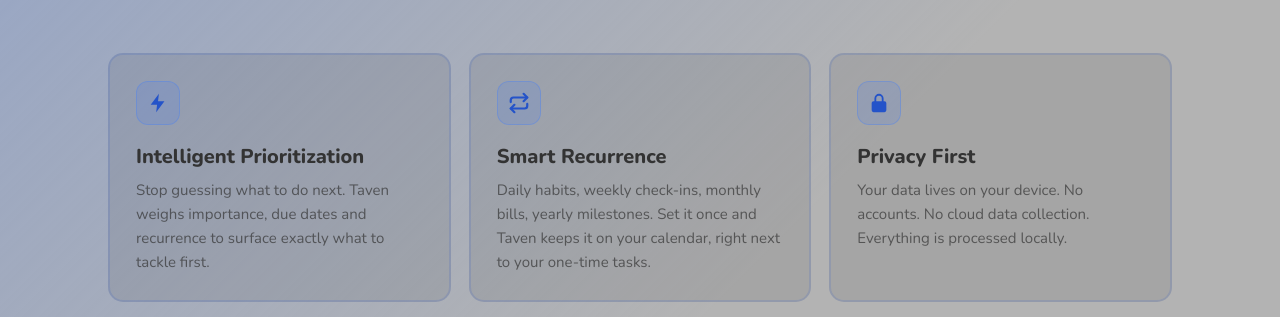
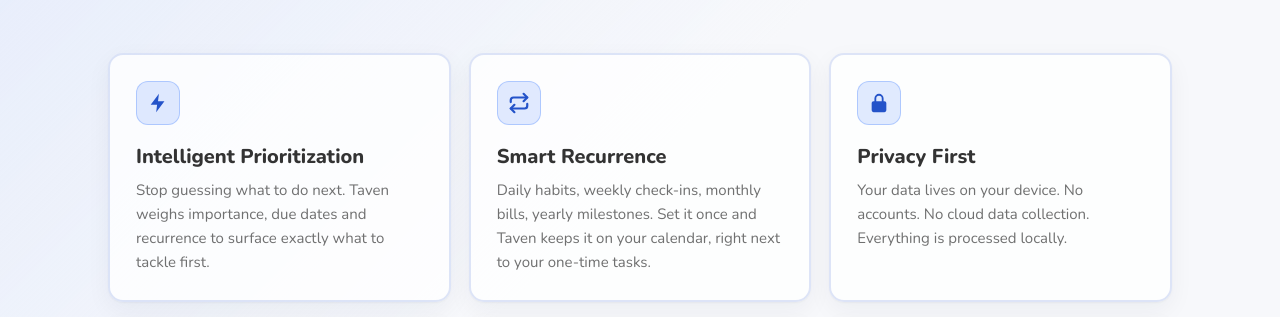
Before and after one commit to troisangle/Tavenweb, a plain HTML site: page features.html in a window 1280 px wide. Shown: the part 434-751 px from the top of the page. Drawn offline with nearby package versions, Linux system fonts and the light colour scheme.

Commit message:
Brighten the site to a near-white background
Background #b3b3b3 -> #f7f8fb, lighter blue tint, white frosted nav, and
white cards with a soft shadow so they still separate from the page.

Co-Authored-By: Claude Opus 5.5 <noreply@anthropic.com>
Claude-Session: https://claude.ai/code/session_01KQrYnkNEdZz7ujXprMdkLe

```diff
--- a/assets/site.css
+++ b/assets/site.css
@@ -4,9 +4,9 @@
   color-scheme: light;
   --acc: #3d7bff;            --acc-rgb: 61, 123, 255;
   --opp-acc: #2453c9;        --opp-acc-rgb: 36, 83, 201;
-  --back: #b3b3b3;
+  --back: #f7f8fb;
   --opp-back: #333333;       --opp-back-rgb: 51, 51, 51;
-  --nav-bg: rgba(200, 204, 214, 0.72);
+  --nav-bg: rgba(255, 255, 255, 0.8);
   --font: ui-rounded, "SF Pro Rounded", "Nunito", -apple-system, BlinkMacSystemFont, system-ui, sans-serif;
   --r-card: 15px;
 }
@@ -17,7 +17,7 @@ body {
   font-family: var(--font);
   color: var(--opp-back);
   background-color: var(--back);
-  background-image: linear-gradient(135deg, rgba(var(--acc-rgb), 0.3), var(--back) 70%);
+  background-image: linear-gradient(135deg, rgba(var(--acc-rgb), 0.12), var(--back) 60%);
   background-attachment: fixed;
   min-height: 100vh;
   overflow-x: hidden;
@@ -28,7 +28,8 @@ a { color: inherit; }
 @media (min-width: 900px) { .container { padding: 0 48px; } }
 
 .frost {
-  background: rgba(var(--opp-back-rgb), 0.1);
+  background: rgba(255, 255, 255, 0.78);
+  box-shadow: 0 1px 2px rgba(20, 30, 60, 0.04), 0 8px 24px rgba(20, 30, 60, 0.05);
   border: 2px solid rgba(var(--opp-acc-rgb), 0.15);
   border-radius: var(--r-card);
 }
--- a/features.html
+++ b/features.html
@@ -42,9 +42,9 @@
     color-scheme: light;
       --acc: #3d7bff;            --acc-rgb: 61, 123, 255;
       --opp-acc: #2453c9;        --opp-acc-rgb: 36, 83, 201;
-      --back: #b3b3b3;
+      --back: #f7f8fb;
       --opp-back: #333333;       --opp-back-rgb: 51, 51, 51;
-      --nav-bg: rgba(200, 204, 214, 0.72);
+      --nav-bg: rgba(255, 255, 255, 0.8);
       --font: ui-rounded, "SF Pro Rounded", "Nunito", -apple-system, BlinkMacSystemFont, system-ui, sans-serif;
       --r-card: 15px;
     }
@@ -55,7 +55,7 @@
       font-family: var(--font);
       color: var(--opp-back);
       background-color: var(--back);
-      background-image: linear-gradient(135deg, rgba(var(--acc-rgb), 0.3), var(--back) 70%);
+      background-image: linear-gradient(135deg, rgba(var(--acc-rgb), 0.12), var(--back) 60%);
       background-attachment: fixed;
       min-height: 100vh;
       overflow-x: hidden;
@@ -67,7 +67,8 @@
     @media (min-width: 900px) { .container { padding: 0 48px; } }
 
     .frost {
-      background: rgba(var(--opp-back-rgb), 0.1);
+      background: rgba(255, 255, 255, 0.78);
+      box-shadow: 0 1px 2px rgba(20, 30, 60, 0.04), 0 8px 24px rgba(20, 30, 60, 0.05);
       border: 2px solid rgba(var(--opp-acc-rgb), 0.15);
       border-radius: var(--r-card);
     }
```
Also changed, not shown: index.html (+5 -4 lines), privacy.html (+5 -4 lines).
